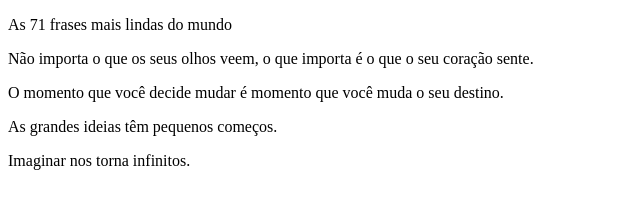
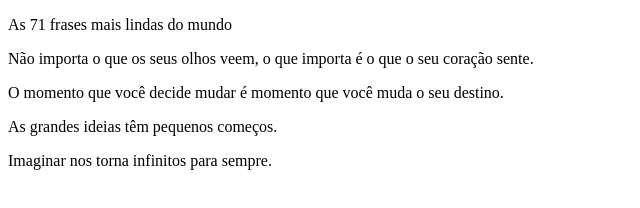
Before and after one commit to otaldomoreli/MyProject, a plain HTML site: page index.html in a window 1280 px wide. Shown: the full height of the page, 0-640 px from the left. Drawn offline with Linux system fonts and the light colour scheme.

Commit message:
atualização

```diff
--- a/index.html
+++ b/index.html
@@ -15,7 +15,7 @@
     <p>Não importa o que os seus olhos veem, o que importa é o que o seu coração sente.</p>
     <p>O momento que você decide mudar é momento que você muda o seu destino.</p>
     <p>As grandes ideias têm pequenos começos.</p>
-    Imaginar nos torna infinitos.
+    Imaginar nos torna infinitos para sempre.
       </div>
 
 
```
